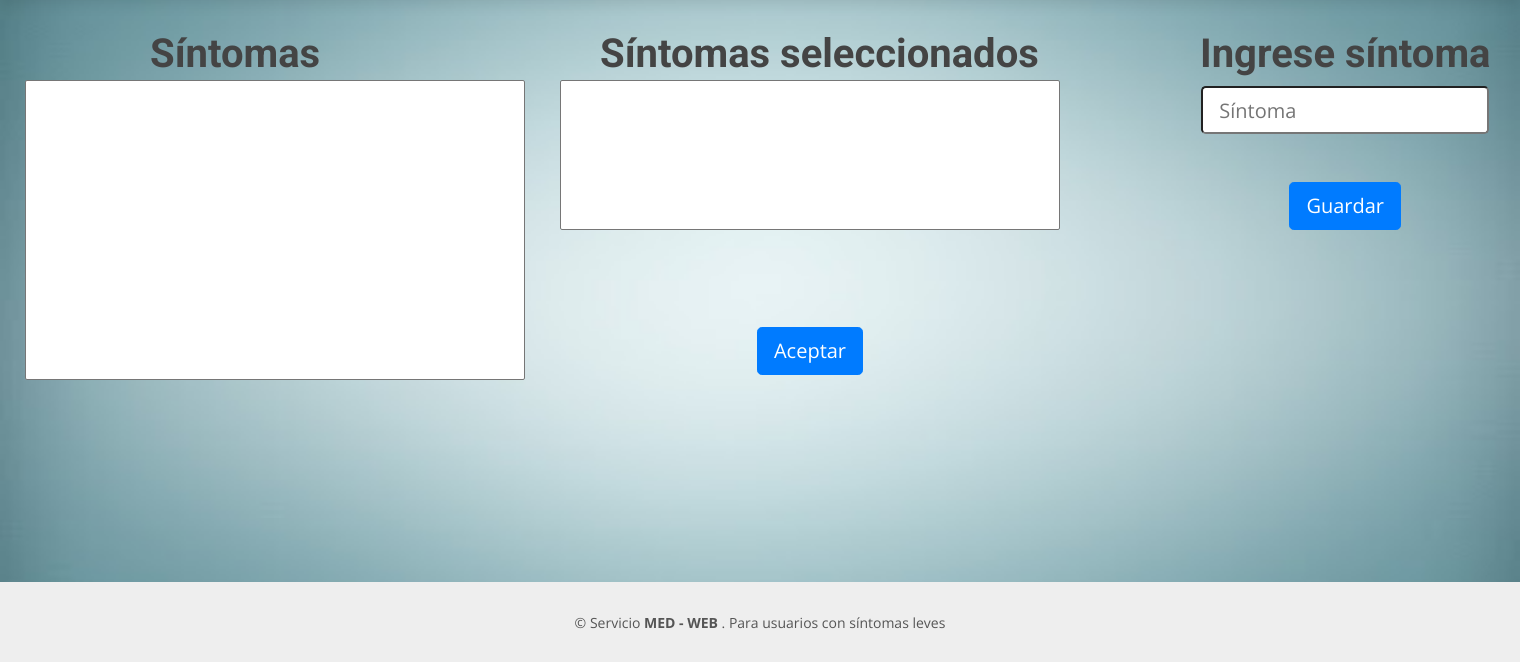
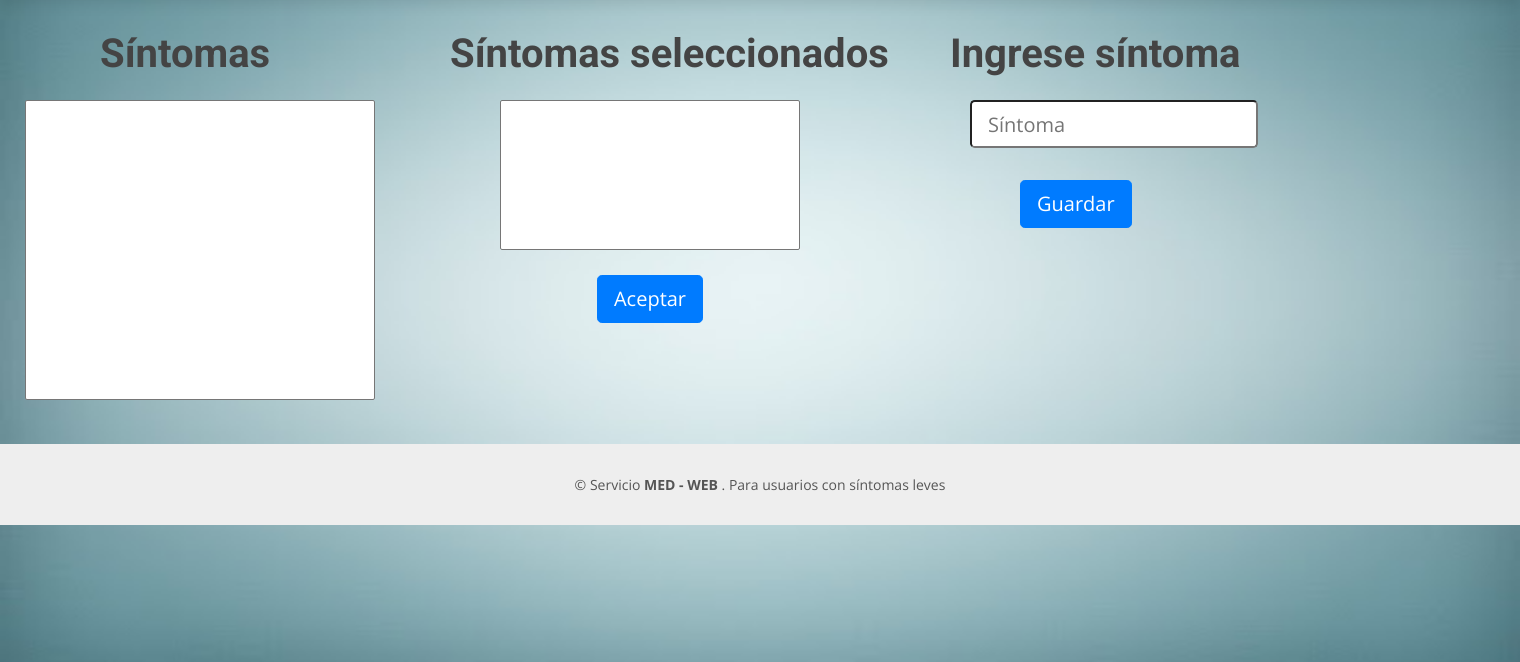
Before and after one commit to kevinmania4/MED_WEB, a Node server app: template views/GUIsintomatologia.hbs in a window 1520 px wide. Shown: the part 120-782 px from the top of the page. Run offline with Node 20, Linux system fonts and the light colour scheme; the template is opened without the code that fills it, so the values that code supplies are empty; some libraries are stand-ins or nearby versions.

Commit message:
cambioInterfaz

```diff
--- a/server/app.js
+++ b/server/app.js
@@ -27,8 +27,8 @@ app.use(require("./routes/index"));
 
 //conexion a la base de dartos
 mongoose.connect(
-    //"mongodb+srv://kevin:kevin@pruebamongodb-6oz0y.mongodb.net/MED_WEB_ATLAS?retryWrites=true&w=majority", { useCreateIndex: true, useNewUrlParser: true, useUnifiedTopology: true },
-    "mongodb://localhost:27017/MED_WEB_BDD", { useCreateIndex: true, useNewUrlParser: true, useUnifiedTopology: true },
+    "mongodb+srv://kevin:kevin@pruebamongodb-6oz0y.mongodb.net/MED_WEB_ATLAS?retryWrites=true&w=majority", { useCreateIndex: true, useNewUrlParser: true, useUnifiedTopology: true },
+    //"mongodb://localhost:27017/MED_WEB_BDD", { useCreateIndex: true, useNewUrlParser: true, useUnifiedTopology: true },
 
     (err, res) => {
         if (err) throw err;
--- a/views/GUIiniciarsesion.hbs
+++ b/views/GUIiniciarsesion.hbs
@@ -15,12 +15,12 @@
 </style>
 
 <body class="text-center">
-    <br><br><br><br><br>
+    <br><br><br><br>
     <font color="black" face="Comic Sans MS,arial">
         <br><br>
         <h1 align="center">Iniciar Sesión</h1>
     </font>
-    <br><br><br>
+    <br>
 
     <div id="heroCarousel" class="carousel slide carousel-fade" data-ride="carousel">
 
@@ -111,5 +111,5 @@
         });
     </script>
 </body>
-<br><br><br><br><br><br>
+<br><br><br>
 {{> footer }}
--- a/views/GUIsintomatologia.hbs
+++ b/views/GUIsintomatologia.hbs
@@ -17,7 +17,7 @@
 <body>
 
 
-    <h1 style="position: absolute; top: 150px; left:150px;"><b>Síntomas</b></h1>
+    <h1 style="position: absolute; top: 150px; left:100px;"><b>Síntomas</b></h1>
 
 
     <ol class="carousel-indicators" id="hero-carousel-indicators"></ol>
@@ -26,9 +26,9 @@
 
     <!-- Slide 1 -->
 
-    <div style="position: absolute; top: 200px; left:25px;">
+    <div style="position: absolute; top: 220px; left:25px;">
         <select id="contentTabla" name="transporte" size="2" style="
-            width : 500px;
+            width : 350px;
             height : 300px;
             overflow : auto;">
 
@@ -59,22 +59,21 @@
         </div>
     </div> --}}
 
-    <h1 style="position: absolute; top: 150px; left:600px;"><b>Síntomas seleccionados</b></h1>
-    <div style="position: absolute; top: 200px; left:560px;">
+    <h1 style="position: absolute; top: 150px; left:450px;"><b>Síntomas seleccionados</b></h1>
+    <div style="position: absolute; top: 220px; left:500px;">
         <select id="seleccionados" name="transporte" size="2" style="
-            width : 500px;
+            width : 300px;
             height : 150px;
             overflow : auto;">
         </select>
-        <br><br><br>
-        <center>
             <br><br>
+            <center>
             <form id="get-tratamiento">
                 <button class="btn btn-lg btn-primary btn-lg">Aceptar</button>
             </form>
+</center>
+            {{!-- <button type="button" class="btn btn-primary">Salir</button> --}}
 
-            {{!-- <button type="button" class="btn btn-primary">Salir</button> --}}
-        </center>
     </div>
 
     {{!-- <form id="get-tratamiento" style="position: absolute; top: 150px; left:1030px;">
@@ -82,17 +81,17 @@
     </form> --}}
     <br>
 
-    <div class="section-title" style="position: absolute; top: 150px; left:1200px;">
+    <div class="section-title" >
         <form id="create-form">
-            <h1><b>Ingrese síntoma</b></h1>
+            <h1 style="position: absolute; top: 150px; left:950px;"><b>Ingrese síntoma</b></h1>
             <!--<h2 name="id" value={{id_enfermedad}}> </h2>-->
             <input type="text" name="descripcion" class="form-control-lg" id="create-sintoma" placeholder="Síntoma"
-                data-rule="minlen:4" data-msg="Please enter at least 4 chars" />
+                data-rule="minlen:4" data-msg="Please enter at least 4 chars" style="position: absolute; top: 220px; left:970px;" />
 
             <div class="validate"></div>
             <br> <br>
             <!--<form class="form-signin" id="create-sesion">-->
-            <button class="btn btn-lg btn-primary btn-lg" type="submit">Guardar</button>
+            <button class="btn btn-lg btn-primary btn-lg" type="submit" style="position: absolute; top: 300px; left:1020px;">Guardar</button>
             <!--</form>-->
             {{!-- <div class="text-center">
                         <button type="submit">Aceptar </button>
@@ -201,5 +200,5 @@
 
     });
 </script>
-<br><br><br><br><br><br><br><br><br><br><br><br><br><br><br><br><br><br><br><br><br><br><br><br><br><br><br>
+<br><br><br><br><br><br><br><br><br><br><br><br><br><br><br><br><br><br>
 {{> footer }}
--- a/views/parcials/headMed.hbs
+++ b/views/parcials/headMed.hbs
@@ -8,11 +8,11 @@
 
         <nav class="nav-menu d-none d-lg-block">
             <ul>
-                <li><a href="casa">Casa</a></li>
+                <li><a href="/">Casa</a></li>
                 <li><a href="enfermedad">Enfermedad</a></li>
                 <li><a href="sintoma">Síntoma</a></li>
                 <li><a href="tratamiento">Tratamiento</a></li>
-                <li><a href="#doctors">Salir</a></li>
+                <li><a href="logeo">Salir</a></li>
 
 
 
```
Also changed, not shown: views/GUI_Paciente.hbs (+6 -6 lines), views/GUItratamiento.hbs (+10 -7 lines), views/GUIusuarios.hbs (+6 -5 lines), views/enfermedad.hbs (+7 -7 lines).
